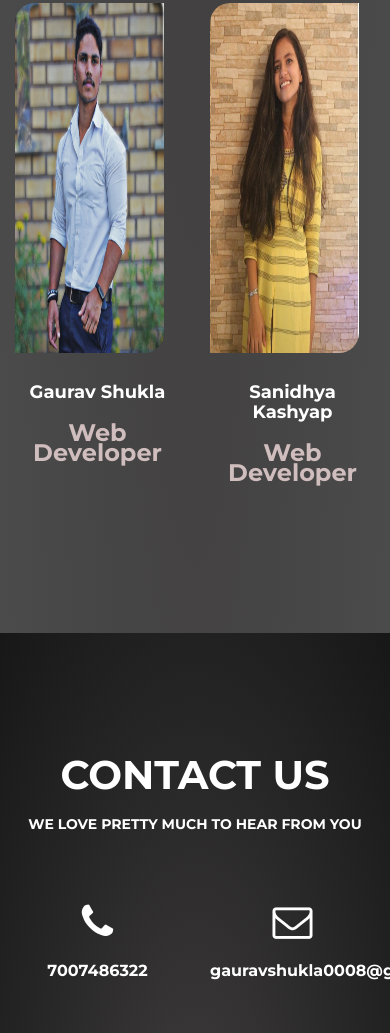
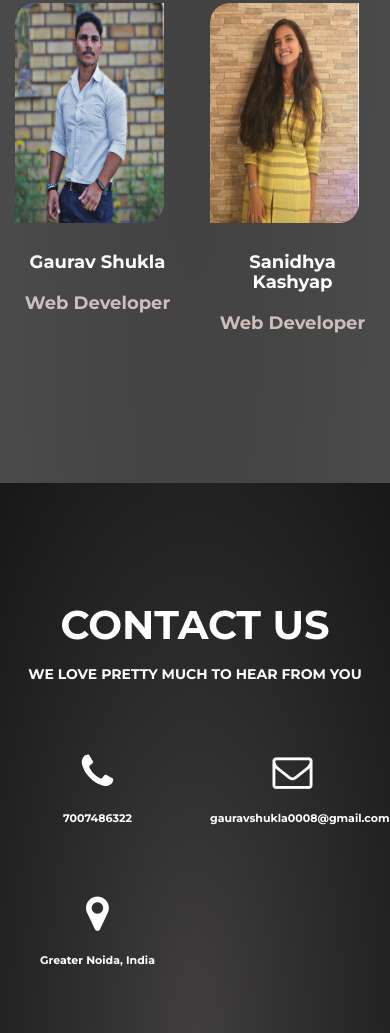
Before and after one commit to iamgauravshukla/ArcWebForces, a plain HTML site: page index.html in a window 390 px wide. Shown: the part 3349-4382 px from the top of the page. Drawn offline with Linux system fonts and the light colour scheme.

Commit message:
Update style.css

```diff
--- a/css/style.css
+++ b/css/style.css
@@ -444,3 +444,22 @@ footer {
 }
 
 }
+
+@media (max-width: 540px){
+  .fadeIn .img-responsive{
+    height: 220px;
+  }
+  #team h3{
+    font-size: 18px;
+  }
+  .contact-info-box h3 {
+    font-size: 14px;
+  }
+}
+
+@media (max-width: 450px)
+{
+#contact h3 {
+    font-size: 11px;
+}
+}
```
